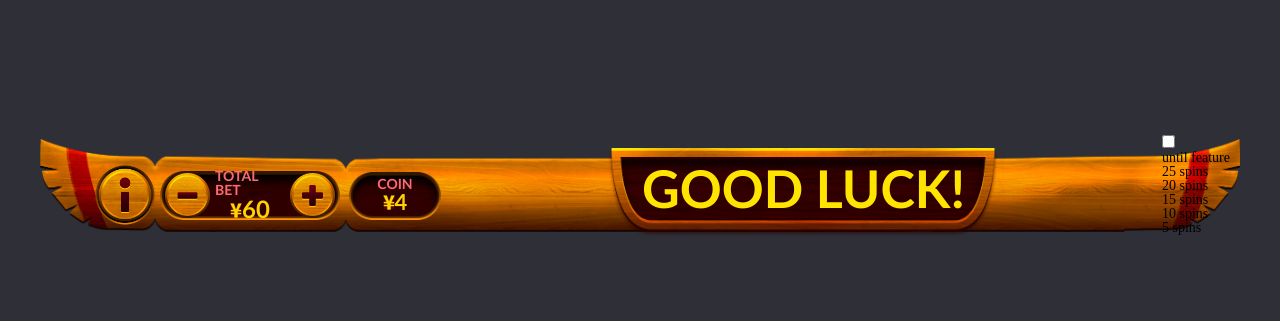
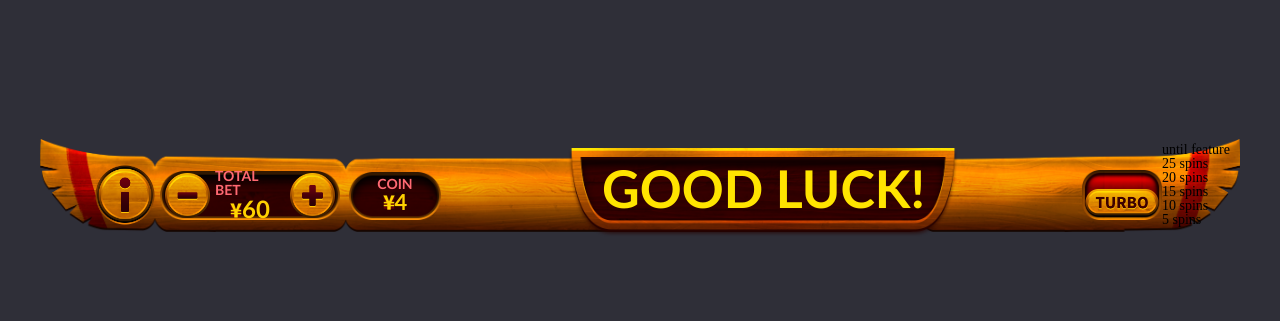
Before and after one commit to AlexSG13/bottom_panel, a plain HTML site: page index.html in a window 1280 px wide. Drawn offline with Linux system fonts and the light colour scheme.

Commit message:
style turbo

```diff
--- a/css/style.css
+++ b/css/style.css
@@ -263,3 +263,71 @@ h1,h2,h3,h4,h5,h6{font-size:inherit;font-weight: 400;}
 	text-transform: uppercase;
 	margin-bottom: 10px;
 }
+
+/* Стилизация .right_block */
+.right_block{
+	display: flex;
+	align-items: center;
+	justify-content: space-between;
+}
+
+/* Стилизация переключателя .turbo */
+.turbo{
+	margin-top: 20px;
+	/* margin-right: 30px; */
+	height: 60px;
+	width: 80px;
+	display: flex;
+	justify-content: center;
+	align-items: center;
+}
+
+.turbo_button{
+	position: relative;
+	height: 100%;
+	width: 100%;
+	background-image: url(../img/turbo/btn_of.png);
+	background-repeat: no-repeat;
+	background-size: contain;
+	background-position: center;
+	outline: none;
+	-webkit-appearance: none;
+	-moz-appearance: none;
+	appearance: none;
+	display: flex;
+	justify-content: center;
+	align-items: center;
+
+}
+
+.turbo_button::after{
+	content:"";
+	display: inline-block;
+	height: 32px;
+	width: 76px;
+	margin-top: 15px;
+	background-image:url(../img/turbo/normal_turbo.png);
+	background-repeat: no-repeat;
+	background-size: contain;
+	background-position: bottom;
+	cursor: pointer;
+	transform: translateY(0);
+	transition: all 0.3s;
+}
+
+.turbo_button:checked::after{
+	transform: translateY(calc(-45%));
+
+}
+
+.turbo_button:checked{
+	background-image:url(../img/turbo/btn_on.png);
+}
+
+.turbo_button:hover:after{
+	background-image:url(../img/turbo/hover_turbo.png);
+}
+
+.turbo_button:active:after{
+	background-image:url(../img/turbo/click_turbo.png);
+}
```
